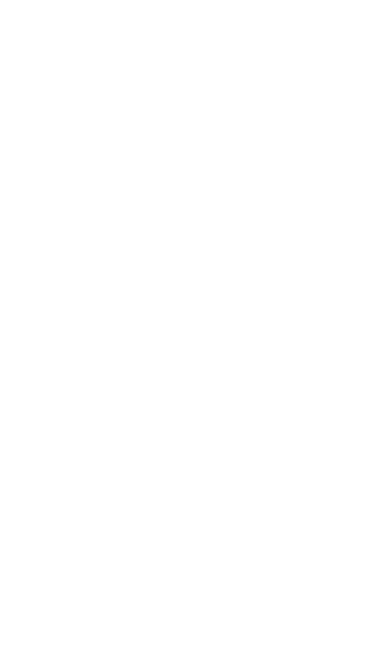
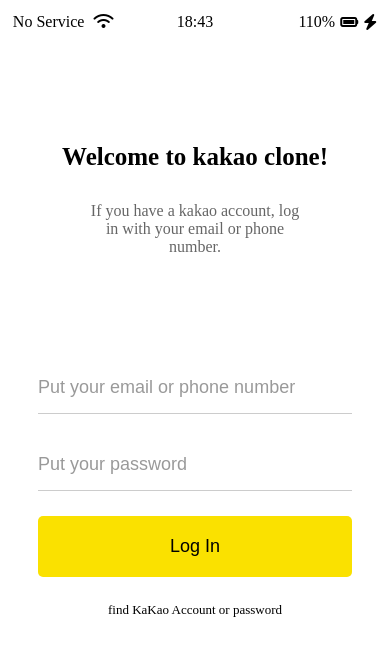
Before and after one commit to Tony0724/kakao-clone, a plain HTML site: page index.html in a window 390 px wide. Drawn offline with Linux system fonts and the light colour scheme.

```diff
--- a/app.js
+++ b/app.js
@@ -0,0 +1,3 @@
+if(window.innerWidth > 700) {
+    alert("Please resize your display!")
+}
--- a/index.html
+++ b/index.html
@@ -6,8 +6,33 @@
     <meta name="viewport" content="width=device-width, initial-scale=1.0">
     <title>kakao-clone</title>
     <link rel="stylesheet" href="style.css">
+    <link rel="stylesheet" href="https://cdnjs.cloudflare.com/ajax/libs/font-awesome/6.3.0/css/all.min.css" integrity="sha512-SzlrxWUlpfuzQ+pcUCosxcglQRNAq/DZjVsC0lE40xsADsfeQoEypE+enwcOiGjk/bSuGGKHEyjSoQ1zVisanQ==" crossorigin="anonymous" referrerpolicy="no-referrer" />
 </head>
 <body>
+    <div class="status-bar">
+        <div class="status-bar__column">
+            <span id="service">No Service</span>
+            <i class="fa-solid fa-wifi"></i>
+        </div>
+        <div class="status-bar__column">
+            <span>18:43</span>
+        </div>
+        <div class="status-bar__column">
+            <span>110%</span>
+            <i class="fa-solid fa-battery-full"></i>
+            <i class="fa-solid fa-bolt"></i>
+        </div>
+    </div>
+    <div class="welcome-header">
+        <h1 class="welcome-header__title">Welcome to kakao clone!</h1>
+        <p class="welcome-header__text">If you have a kakao account, log in with your email or phone number.</p>
+    </div>
+    <form action="#" method="get" id="login-form">
+        <input name="username" type="text" placeholder="Put your email or phone number">
+        <input name="password" type="password" placeholder="Put your password">
+        <input type="submit" value="Log In">
+        <a href="#">find KaKao Account or password</a>
+    </form>
     <p id="screen_resize_p">Your screen is too big! Please resize your display!</p>
     <script src="./app.js"></script>
 </body>
--- a/style.css
+++ b/style.css
@@ -1,3 +1,9 @@
+:root {
+    --yellow: #fae100;
+    --horizontal-space: 25px;
+    --main-border: 1px solid rgba(0, 0, 0, 0.2);
+}
+
 #screen_resize_p {
     font-size: 1.5rem;
     position: absolute;
@@ -6,9 +12,99 @@
     transform: translate(-50%, -50%);
 }
 
+.status-bar {
+    display: flex;
+    justify-content: center;
+    padding: 5px 3px;
+}
+
+.status-bar__column {
+    width: 33%;
+}
+
+.status-bar__column:first-child span {
+    margin-right: 5px;
+}
+
+.status-bar__column:nth-child(2) {
+    display: flex;
+    justify-content: center;
+}
+
+.status-bar__column:last-child {
+    display: flex;
+    justify-content: flex-end;
+    align-items: center;
+}
+
+.status-bar__column i.fa-battery-full {
+    margin: 0 5px;
+}
+
+.welcome-header {
+    display: flex;
+    margin: 90px 0;
+    text-align: center;
+    display: flex;
+    flex-direction: column;
+    align-items: center;
+}
+
+.welcome-header__title {
+    margin-bottom: 15px;
+    font-size: 25px;
+}
+
+.welcome-header__text {
+    width: 60%;
+    opacity: 0.6;
+}
+
+#login-form {
+    display: flex;
+    flex-direction: column;
+    margin: 0px 30px;
+}
+
+#login-form input {
+    border: none;
+    padding: 15px 0px;
+    font-size: 18px;
+    margin-bottom: 25px;
+}
+
+#login-form input:not([type="submit"]) {
+    border-bottom: 1px solid rgba(0, 0, 0, 0.2);
+}
+
+#login-form input::placeholder {
+    color: rgba(0, 0, 0, 0.4);
+}
+
+#login-form input:focus {
+    outline-color: var(--yellow);
+}
+
+#login-form input[type="submit"] {
+    background-color: var(--yellow);
+    cursor: pointer;
+    padding: 20px 0px;
+    border-radius: 5px;
+}
+
+#login-form a {
+    text-align: center;
+    text-decoration: none;
+    color: inherit;
+    font-size: 13px;
+}
+
 @media screen and (min-width: 701px) {
     body {
         background-color: yellow;
+    }
+    .status-bar {
+        display: none;
     }
 }
 
```
